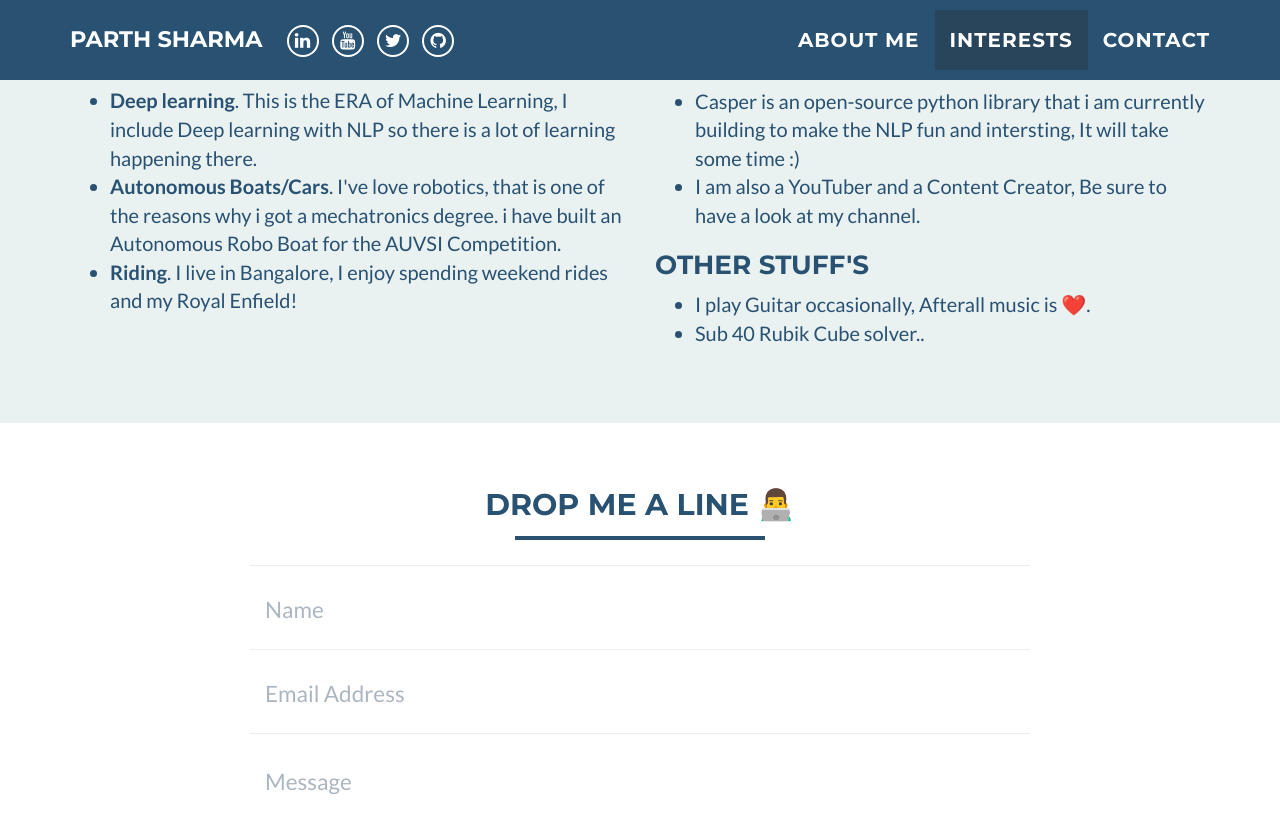
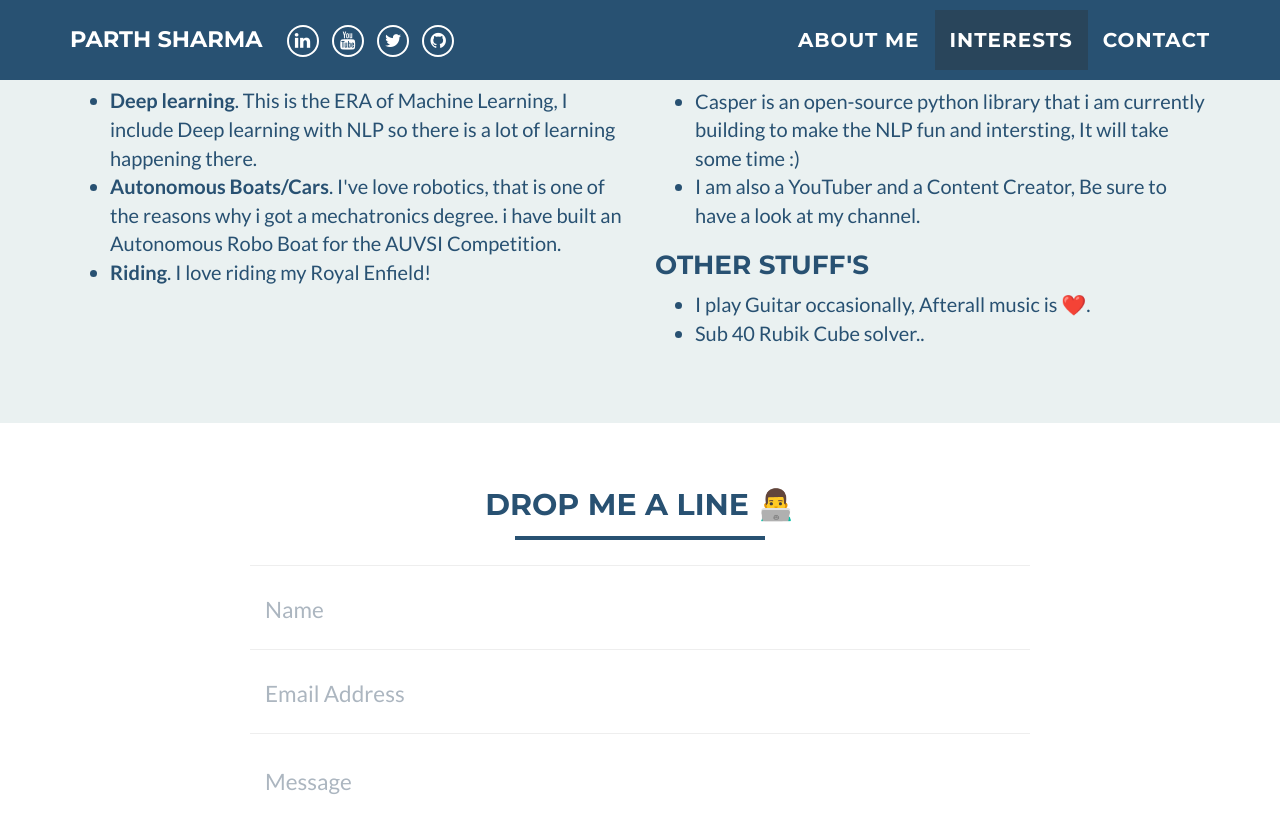
Before and after one commit to parthsharma1011/parthsharma1011.github.io, a Jekyll site: the page built from index.html, in a window 1280 px wide and 900 px high, scrolled down 1240 px. Shown: the top 833 px of the window. Built offline with Jekyll 4.4.1, drawn with Linux system fonts in a browser that asks for light colours.

Commit message:
Update interests.html

```diff
--- a/_includes/interests.html
+++ b/_includes/interests.html
@@ -20,7 +20,7 @@
           i have built an Autonomous Robo Boat for the AUVSI Competition.
 			  </li>
 			  <li>
-				  <b>Riding</b>. I live in Bangalore, I enjoy spending weekend rides and my Royal Enfield!
+				  <b>Riding</b>. I love riding my Royal Enfield!
       </li>
 			</ul>
 		</div>
```
